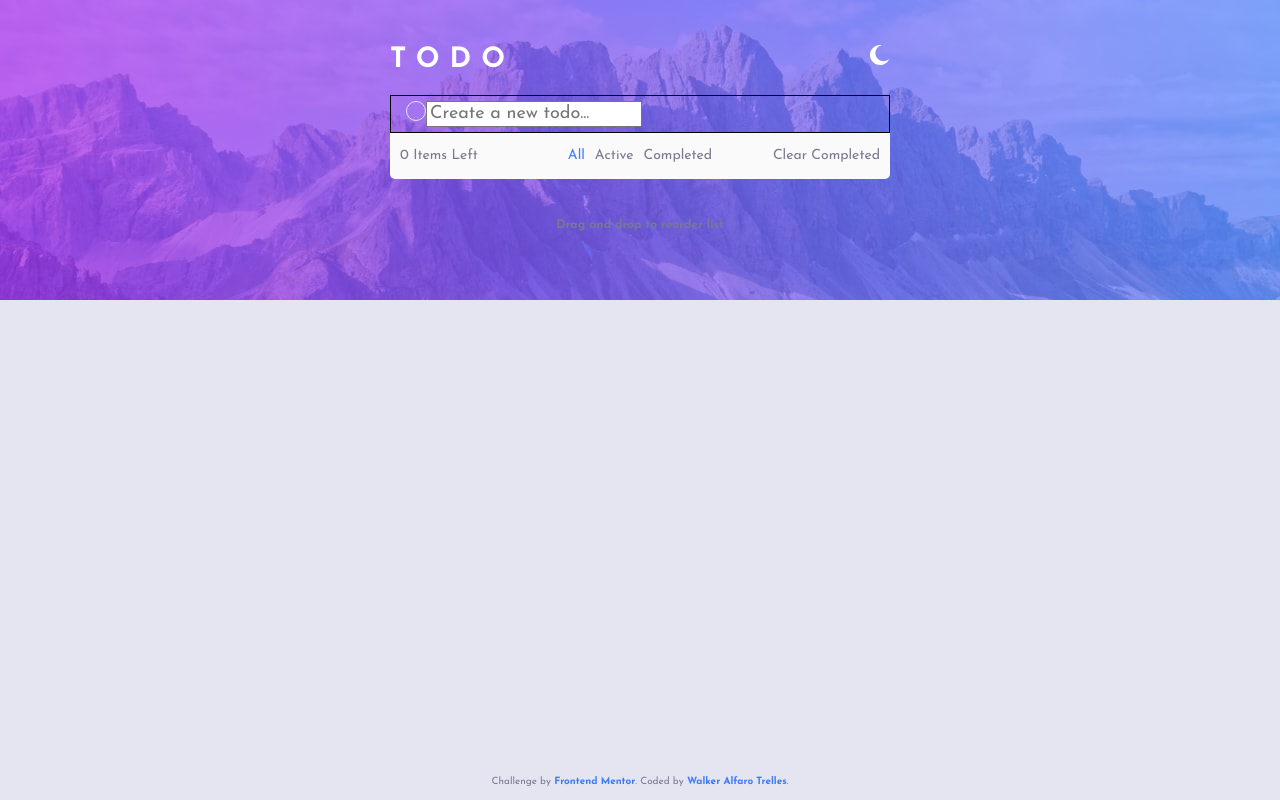
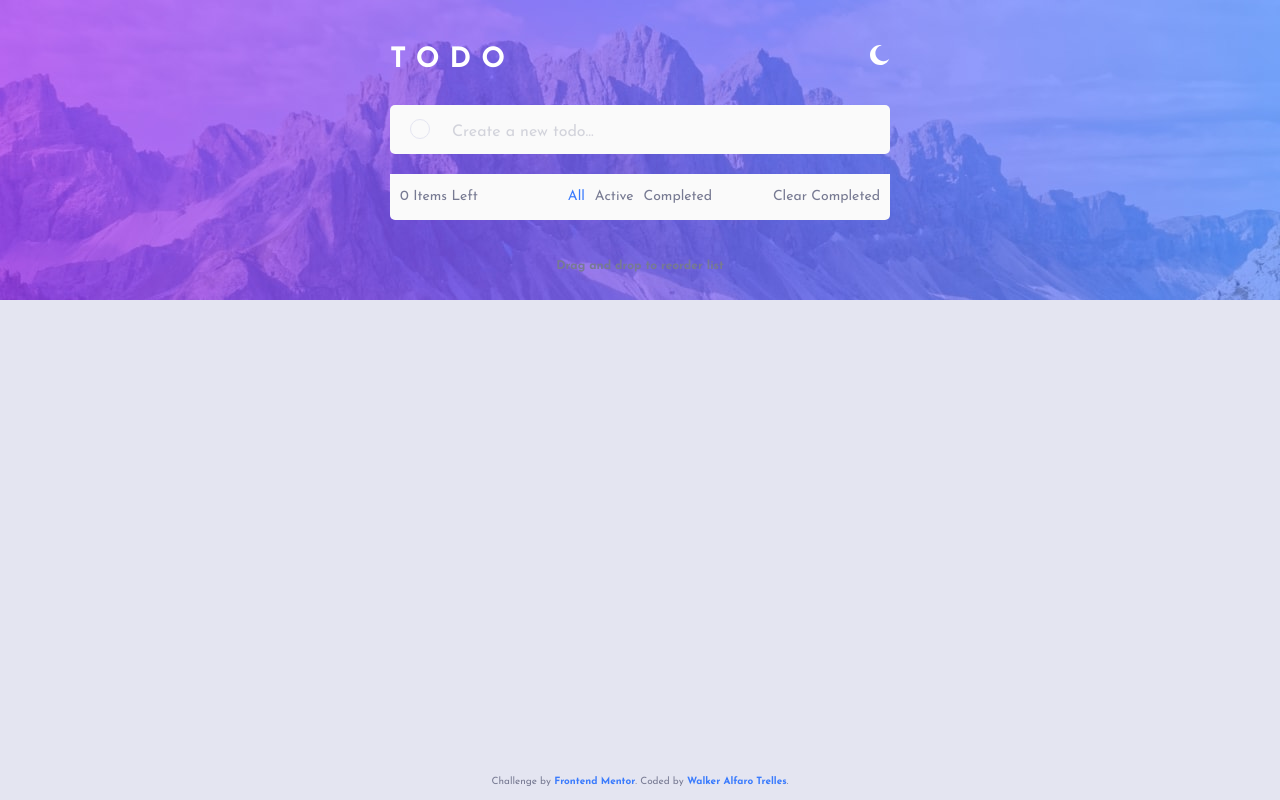
Before and after one commit to walkeralfaro/FrontendMentor_Todo_App, a React (Vite) app: page / in a window 1280 px wide. Built offline with nearby package versions, Linux system fonts and the light colour scheme.

Commit message:
add styles dark

```diff
--- a/src/components/Check.jsx
+++ b/src/components/Check.jsx
@@ -9,8 +9,10 @@ export const Check = ({ isCompleted, handleCheck }) => {
 
   const checkStyles = clsx ({
     [styles.check]: true,
+    [styles.check_dark]: (themeContext.theme === 'dark'),
     [styles.check_hover]: !isCompleted,
-    [styles.check_completed]: isCompleted
+    [styles.check_hover_dark]: (!isCompleted && (themeContext.theme === 'dark') ),
+    [styles.check_completed]: isCompleted,
   })
 
   const imgCheckStyles = clsx ({
--- a/src/components/TodoInput.jsx
+++ b/src/components/TodoInput.jsx
@@ -1,10 +1,25 @@
 import styles from "../scss/components/TodoInput.module.scss";
 import { useState } from "react";
 import { Check } from "./Check";
+import { useContext } from "react";
+import { ThemeContext } from "../App";
+import clsx from "clsx";
 
 export const TodoInput = ({ sendNewTodo }) => {
   const [isCompleted, setIsCompleted] = useState(false);
   const [input, setInput] = useState("");
+
+  const themeContext = useContext(ThemeContext);
+
+  const todo_input_container = clsx ({
+    [styles.todo_form]: true,
+    [styles.todo_form_dark]: (themeContext.theme === 'dark'),
+  })
+
+  const todo_input_text = clsx ({
+    [styles.todo_input_text]: true,
+    [styles.todo_input_text_dark]: (themeContext.theme === 'dark'),
+  })
 
   const handleSubmit = (e) => {
     e.preventDefault();
@@ -32,13 +47,13 @@ export const TodoInput = ({ sendNewTodo }) => {
 
   return (
     <form
-      className={styles.todo_form}
+      className={todo_input_container}
       onSubmit={handleSubmit}
     >
       <Check handleCheck={handleCheck} isCompleted={isCompleted} />
       <input
         type="text"
-        className={styles.todo_text_input}
+        className={todo_input_text}
         placeholder="Create a new todo..."
         onChange={handleChangeInputText}
         value={input}
--- a/src/scss/components/App.module.scss
+++ b/src/scss/components/App.module.scss
@@ -2,17 +2,23 @@
 @use '../base/mixins' as *;
 
 .container_light {
-  max-width: $desktop;
-  margin: 0 auto;
+  // max-width: $desktop;
+  // max-width: 100%;
+  // margin: 0 auto;
 
   background-image: $Light_Background_Mobile_Image;
   background-size: contain;
   background-repeat: no-repeat;
   background-color: $Very_Light_Grayish_Blue;
+  background-position-x: center;
 
   @include mobile {
     background-image: $Light_Background_Desktop_Image;
-    background-size:inherit;
+    background-size: auto;
+  }
+
+  @include desktop {
+    background-size: contain;
   }
 }
 
--- a/src/scss/components/Check.module.scss
+++ b/src/scss/components/Check.module.scss
@@ -14,12 +14,24 @@
   user-select: none;
 }
 
+.check_dark {
+  border: 1px solid $Very_Dark_Grayish_Blue;
+}
+
 .check_hover {
   &:hover {
     background:
       linear-gradient($LightTheme_Card_Background, $LightTheme_Card_Background) padding-box,
       $Check_Background border-box;
     border: 1px solid transparent;
+  }
+}
+
+.check_hover_dark {
+  &:hover {
+    background:
+    linear-gradient($DarkTheme_Card_Background, $DarkTheme_Card_Background) padding-box,
+    $Check_Background border-box;
   }
 }
 
--- a/src/scss/components/TodoInput.module.scss
+++ b/src/scss/components/TodoInput.module.scss
@@ -1,6 +1,48 @@
+@use '../base/variables' as *;
 
 .todo_form {
   display: flex;
-  border: 1px solid black;
-  padding: 5px;
+  gap: 2rem;
+  align-items: center;
+  justify-content: space-between;
+
+  background-color: $LightTheme_Card_Background;
+  padding: 1rem;
+
+  border-radius: 5px;
+
+  margin-top: 1rem;
+  margin-bottom: 2rem;
 }
+
+.todo_form_dark {
+  background-color: $DarkTheme_Card_Background;
+}
+
+.todo_input_text {
+  width: 100%;
+
+  font-size: 1.6rem;
+
+  caret-color: $Bright_Blue;
+  padding-bottom: .3rem;
+
+  background-color: transparent;
+  border: none;
+  outline: none;
+  color: $Very_Dark_Grayish_Blue;
+  padding-top: .8rem;
+  cursor: pointer;
+
+  &::placeholder {
+    color: $Light_Grayish_Blue;
+  }
+}
+
+.todo_input_text_dark {
+  color: $Light_Grayish_Blue;
+
+  &::placeholder {
+    color: $Dark_Grayish_Blue;
+  }
+}
```
